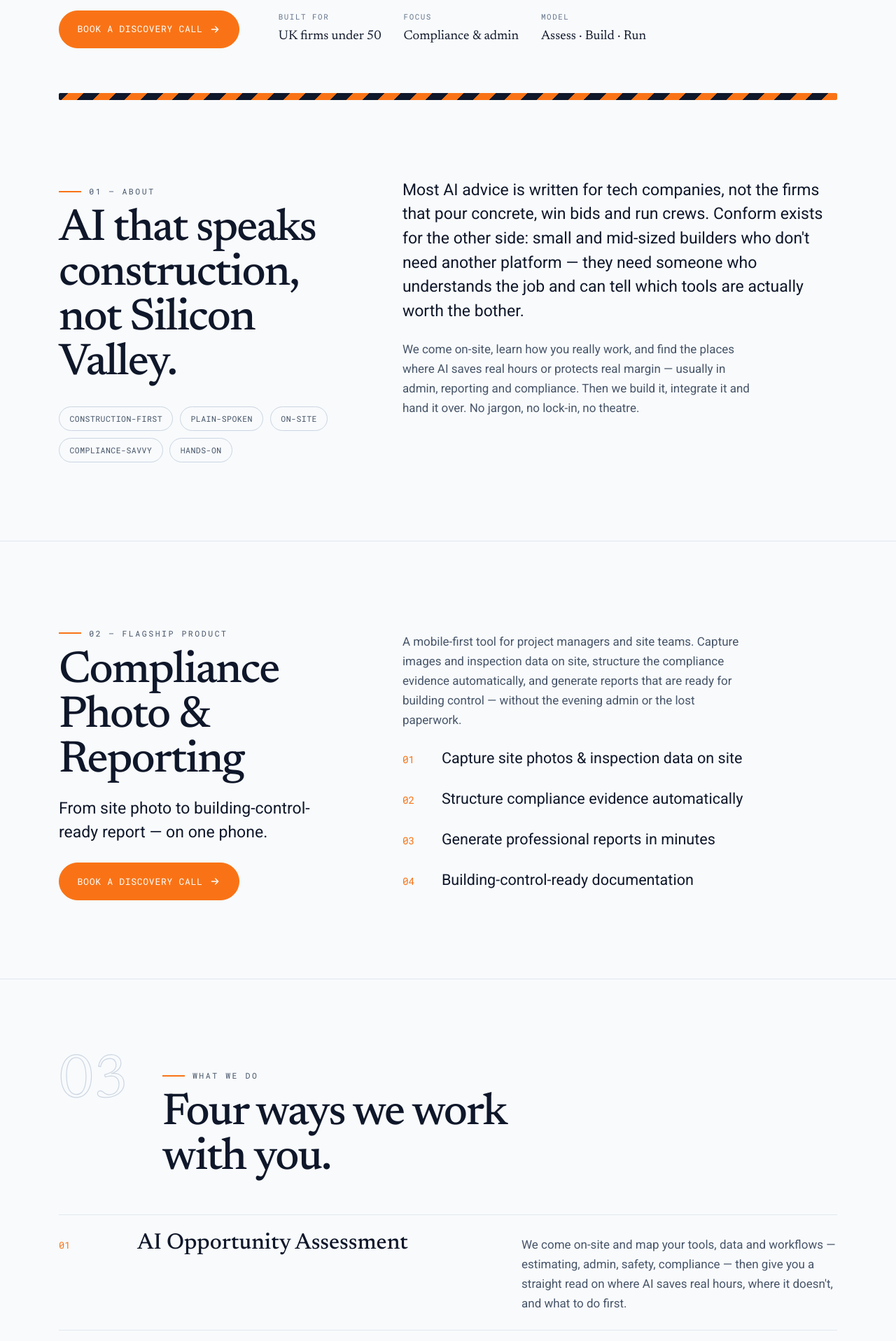
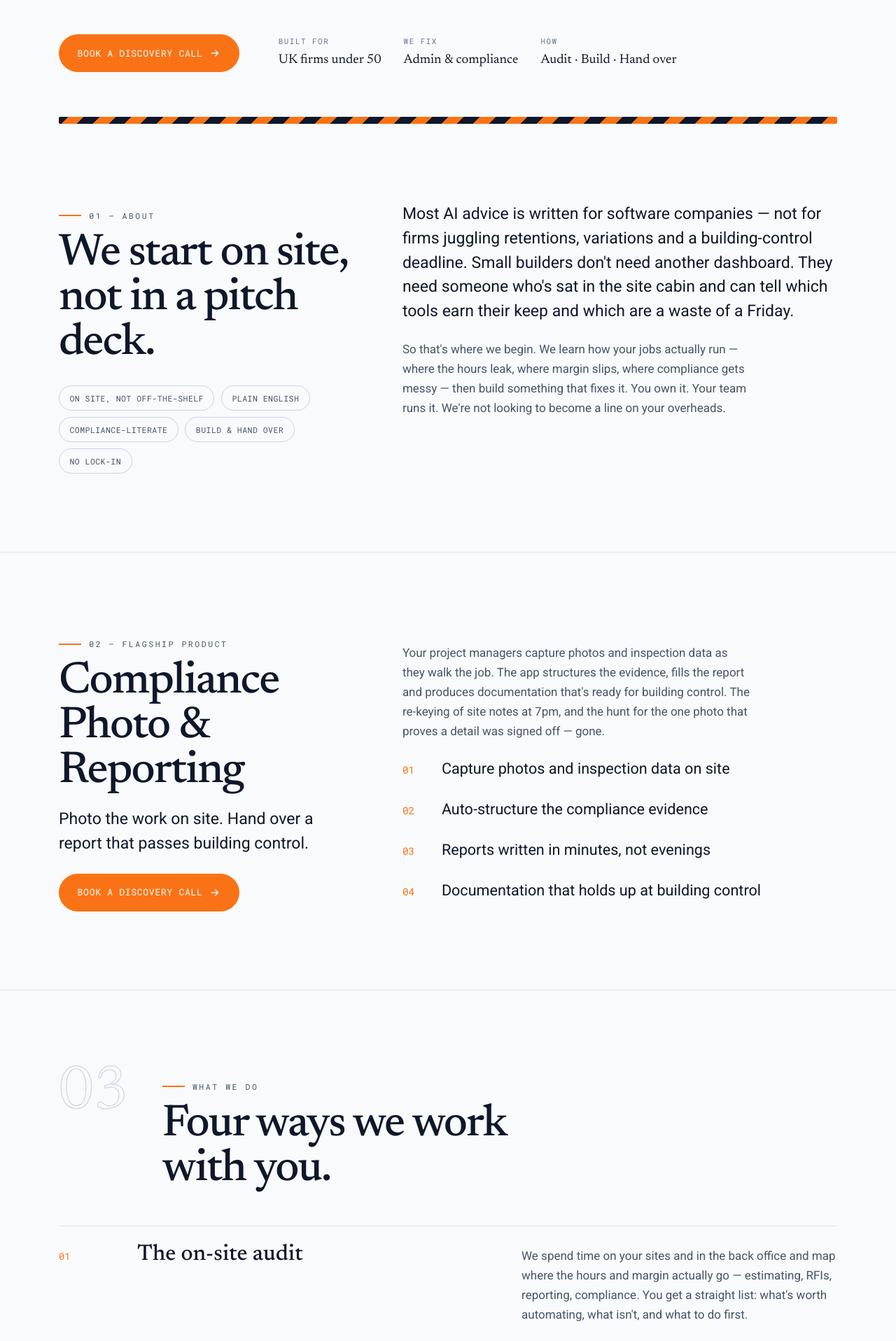
Before and after one commit to saintkierann/conform, a Next.js app: page / in a window 1280 px wide. Shown: the part 880-2797 px from the top of the page at 70% size. Built offline with nearby package versions, Linux system fonts and the light colour scheme.

Commit message:
Rewrite website copy: senior, domain-fluent voice; remove AI tells

```diff
--- a/data/site.js
+++ b/data/site.js
@@ -9,16 +9,16 @@ export const site = {
   // Company identity ─────────────────────────────────────────────────────────
   company: "Conform",
   fullName: "Conform Consultancy",
-  eyebrow: "Construction × AI — done properly",
+  eyebrow: "AI consultancy for UK construction",
   // The tagline splits on the em dash ( — ); the second half gets the accent.
-  tagline: "Less admin, fewer errors, faster compliance — built for construction",
+  tagline: "Less paperwork, fewer errors, faster sign-off — built for UK construction",
   intro:
-    "Conform helps small and mid-sized UK construction firms cut the admin, tidy up compliance, and get hours back — by designing and building practical AI tools around the way your sites actually run.",
+    "We build AI tools for UK construction firms that take the admin off site — inspection reports, compliance evidence, the back-office grind. Mostly small and mid-sized builders under 50 staff. The work that eats your evenings, handled before it ever reaches building control.",
   // Short proof points shown under the hero headline.
   heroFacts: [
     { k: "Built for", v: "UK firms under 50" },
-    { k: "Focus", v: "Compliance & admin" },
-    { k: "Model", v: "Assess · Build · Run" },
+    { k: "We fix", v: "Admin & compliance" },
+    { k: "How", v: "Audit · Build · Hand over" },
   ],
 
   // Contact ──────────────────────────────────────────────────────────────────
@@ -31,26 +31,26 @@ export const site = {
 
   // About the company ─────────────────────────────────────────────────────────
   about: {
-    heading: "AI that speaks construction, not Silicon Valley.",
+    heading: "We start on site, not in a pitch deck.",
     body: [
-      "Most AI advice is written for tech companies, not the firms that pour concrete, win bids and run crews. Conform exists for the other side: small and mid-sized builders who don't need another platform — they need someone who understands the job and can tell which tools are actually worth the bother.",
-      "We come on-site, learn how you really work, and find the places where AI saves real hours or protects real margin — usually in admin, reporting and compliance. Then we build it, integrate it and hand it over. No jargon, no lock-in, no theatre.",
+      "Most AI advice is written for software companies — not for firms juggling retentions, variations and a building-control deadline. Small builders don't need another dashboard. They need someone who's sat in the site cabin and can tell which tools earn their keep and which are a waste of a Friday.",
+      "So that's where we begin. We learn how your jobs actually run — where the hours leak, where margin slips, where compliance gets messy — then build something that fixes it. You own it. Your team runs it. We're not looking to become a line on your overheads.",
     ],
-    traits: ["Construction-first", "Plain-spoken", "On-site", "Compliance-savvy", "Hands-on"],
+    traits: ["On site, not off-the-shelf", "Plain English", "Compliance-literate", "Build & hand over", "No lock-in"],
   },
 
   // Flagship product ──────────────────────────────────────────────────────────
   flagship: {
     eyebrow: "Flagship product",
     name: "Compliance Photo & Reporting",
-    tagline: "From site photo to building-control-ready report — on one phone.",
+    tagline: "Photo the work on site. Hand over a report that passes building control.",
     body:
-      "A mobile-first tool for project managers and site teams. Capture images and inspection data on site, structure the compliance evidence automatically, and generate reports that are ready for building control — without the evening admin or the lost paperwork.",
+      "Your project managers capture photos and inspection data as they walk the job. The app structures the evidence, fills the report and produces documentation that's ready for building control. The re-keying of site notes at 7pm, and the hunt for the one photo that proves a detail was signed off — gone.",
     features: [
-      "Capture site photos & inspection data on site",
-      "Structure compliance evidence automatically",
-      "Generate professional reports in minutes",
-      "Building-control-ready documentation",
+      "Capture photos and inspection data on site",
+      "Auto-structure the compliance evidence",
+      "Reports written in minutes, not evenings",
+      "Documentation that holds up at building control",
     ],
     status: "", // ◂ TO ADD — e.g. "In pilot" or "Now onboarding firms" (leave "" to hide)
   },
@@ -58,24 +58,24 @@ export const site = {
   // Services ──────────────────────────────────────────────────────────────────
   services: [
     {
-      title: "AI Opportunity Assessment",
+      title: "The on-site audit",
       body:
-        "We come on-site and map your tools, data and workflows — estimating, admin, safety, compliance — then give you a straight read on where AI saves real hours, where it doesn't, and what to do first.",
+        "We spend time on your sites and in the back office and map where the hours and margin actually go — estimating, RFIs, reporting, compliance. You get a straight list: what's worth automating, what isn't, and what to do first.",
     },
     {
-      title: "Compliance & Reporting Systems",
+      title: "Compliance & site reporting",
       body:
-        "Site-reporting automation, evidence management and building-control-ready documentation — so compliance stops eating evenings and nothing slips through the cracks.",
+        "Inspection reports, evidence trails and building-control documentation, automated. Built so a site manager can run it from a phone — and so nothing's missing the day someone asks you to prove it.",
     },
     {
-      title: "Workflow Automation & Custom Tools",
+      title: "Automation & custom tools",
       body:
-        "We automate the repetitive admin and build internal tools fitted to how your site runs — quotes, RFIs, document drafting and back-office work.",
+        "The repetitive admin — quotes, RFIs, document drafting, chasing — built into tools that fit how your firm already works. No rip-and-replace, no six-month rollout.",
     },
     {
-      title: "Implementation, Training & Support",
+      title: "Build, train, hand over",
       body:
-        "We build it, integrate it and leave your crew able to run it without us — with ongoing support and retainers when you want a steady hand.",
+        "We build it, connect it to what you already use, and train your team to run it without us. A retainer after, if you want a hand on call — not because you're tied in.",
     },
   ],
 
@@ -83,34 +83,34 @@ export const site = {
   work: [
     {
       index: "01",
-      client: "Endless paperwork",
-      kind: "Admin & reporting",
-      problem: "Site photos, inspection notes and reports pile up and get re-typed after every visit.",
-      outcome: "Capture once on site — the report writes itself.",
+      client: "The 7pm report",
+      kind: "Site admin",
+      problem: "Site notes and photos get re-typed into reports after hours. The PM's day ends long after the gate's shut.",
+      outcome: "Capture it once on site — the report's done before they leave.",
     },
     {
       index: "02",
-      client: "Slow compliance",
-      kind: "Documentation",
-      problem: "Compliance evidence is scattered across phones, emails and folders when building control asks.",
-      outcome: "Structured evidence, building-control-ready on demand.",
+      client: "The building-control scramble",
+      kind: "Compliance",
+      problem: "When building control asks for evidence, it's spread across phones, WhatsApp and folders — and someone loses a morning to it.",
+      outcome: "Every photo and check filed, and ready to hand over.",
     },
     {
       index: "03",
-      client: "Manual back-office",
+      client: "Admin that doesn't bill",
       kind: "Automation",
-      problem: "Quotes, RFIs and admin done by hand, quietly eating billable hours.",
-      outcome: "Automate the repetitive parts and give the team its hours back.",
+      problem: "Quotes, RFIs and chasing, all done by hand. Billable people doing unbillable work.",
+      outcome: "Automate the repetitive parts and put the hours back on the tools.",
     },
   ],
 
   // Why hire us ────────────────────────────────────────────────────────────────
   reasons: [
-    "We know construction, not just AI.",
-    "Built for firms under 50 — no enterprise bloat, no enterprise bill.",
-    "Compliance and admin first — the work that actually drains your team.",
-    "We'll tell you when AI isn't the answer.",
-    "Everything we build, your team can run without us.",
+    "We've worked in construction. We're not AI tourists.",
+    "Priced for firms under 50 — no enterprise software, no enterprise invoice.",
+    "We start with the admin and compliance that quietly bleed your margin.",
+    "If AI's the wrong tool for the job, we'll tell you.",
+    "You own what we build. No lock-in, no dependency.",
   ],
 
   // Team ──────────────────────────────────────────────────────────────────────
```
